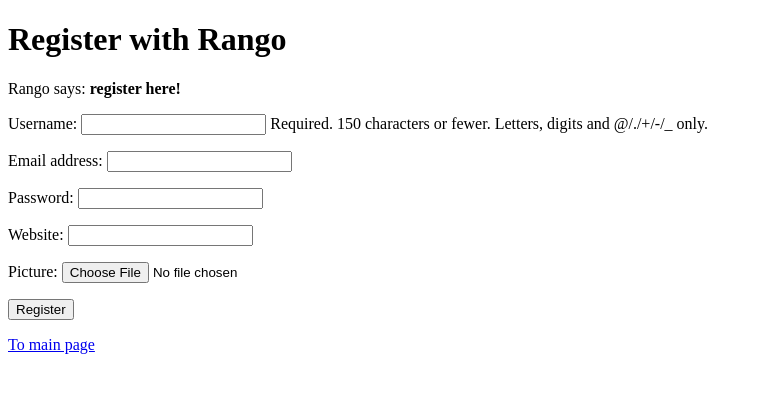
After one commit to 2160057a/tangowithdjango, a Django app: page /rango/register/ in a window 1280 px wide. The commit adds this page. Shown: the top 393 px of the page, without its empty margins (0-759 px from the left). Run offline with Django 3.2, Linux system fonts and the light colour scheme.

Commit message:
Chapter 9 -completed

```diff
--- a/tango_with_django_project/rango/admin.py
+++ b/tango_with_django_project/rango/admin.py
@@ -1,5 +1,5 @@
 from django.contrib import admin
-from rango.models import Category, Page
+from rango.models import Category, Page, UserProfile
 
 class PageAdmin(admin.ModelAdmin):
 
@@ -12,3 +12,4 @@ class CategoryAdmin(admin.ModelAdmin):
 
 admin.site.register(Category, CategoryAdmin)
 admin.site.register(Page, PageAdmin)
+admin.site.register(UserProfile)
--- a/tango_with_django_project/rango/forms.py
+++ b/tango_with_django_project/rango/forms.py
@@ -1,5 +1,7 @@
 from django import forms
-from rango.models import Page, Category
+from django.contrib.auth.models import User
+
+from rango.models import Page, Category, UserProfile
 
 class CategoryForm(forms.ModelForm):
     name = forms.CharField(max_length=128, help_text="Please enter the category name.")
@@ -41,3 +43,15 @@ class PageForm(forms.ModelForm):
         exclude = ('category',)
         #or specify the fields to include (i.e. not include the category field)
         #fields = ('title', 'url', 'views')
+
+class UserForm(forms.ModelForm):
+    password = forms.CharField(widget = forms.PasswordInput())
+
+    class Meta:
+        model = User
+        fields = ('username', 'email', 'password')
+
+class UserProfileForm(forms.ModelForm):
+    class Meta:
+        model = UserProfile
+        fields = ('website', 'picture')
--- a/tango_with_django_project/rango/models.py
+++ b/tango_with_django_project/rango/models.py
@@ -1,5 +1,6 @@
 from django.db import models
 from django.template.defaultfilters import slugify
+from django.contrib.auth.models import User
 
 # Create your models here.
 
@@ -30,3 +31,15 @@ class Page(models.Model):
 
 	def __unicode__(self):
 		return self.title
+
+
+class UserProfile(models.Model):
+	#This line links UserProfile to a User model instance
+	user = models.OneToOneField(User)
+
+	#Addinational attributes we wish to include
+	website = models.URLField(blank = True)
+	picture = models.ImageField(upload_to='profile_images', blank = True)
+
+	def __unicode__(self):
+		return self.user.username
--- a/tango_with_django_project/rango/urls.py
+++ b/tango_with_django_project/rango/urls.py
@@ -7,4 +7,8 @@ urlpatterns = patterns('',
 		url(r'^category/(?P<category_name_slug>[\w\-]+)/$', views.category, name='category'),
 		url(r'^add_category/$', views.add_category, name = 'add_category'),
 		url(r'^category/(?P<category_name_slug>[\w\-]+)/add_page', views.add_page, name='add_page'),
+		url(r'^register/$', views.register, name = 'register'),
+		url(r'^login/$', views.user_login, name = 'login'),
+		url(r'^restricted/$', views.restricted, name = 'restricted'),
+		url(r'^logout/$', views.user_logout, name = 'logout')
 		)
--- a/tango_with_django_project/rango/views.py
+++ b/tango_with_django_project/rango/views.py
@@ -1,12 +1,18 @@
 from django.shortcuts import render
 
 from django.http import HttpResponse, HttpResponseRedirect
+
+from django.contrib.auth import authenticate, login
+from django.contrib.auth import logout
+
+from django.contrib.auth.decorators import login_required
 
 from django.core.urlresolvers import reverse
 
 from rango.models import Category, Page
 
 from rango.forms import CategoryForm, PageForm
+from rango.forms import UserForm, UserProfileForm
 
 
 def index(request):
@@ -59,7 +65,7 @@ def category(request, category_name_slug):
 
 	return render(request, 'rango/category.html', context_dict)
 
-
+@login_required
 def add_category(request):
     # A HTTP POST?
     if request.method == 'POST':
@@ -84,7 +90,7 @@ def add_category(request):
     # Render the form with error messages (if any).
     return render(request, 'rango/add_category.html', {'form': form})
 
-
+@login_required
 def add_page(request, category_name_slug):
 
     try:
@@ -110,3 +116,104 @@ def add_page(request, category_name_slug):
     context_dict = {'form':form, 'category': cat}
 
     return render(request, 'rango/add_page.html', context_dict)
+
+def register(request):
+
+    #Boolean value for telling the template if the registeration was succesful or not.
+    # Set to false initially, changed to True when succesful registeration has occurred.
+
+    registered = False
+
+    if request.method == 'POST':
+
+        #Grab the information from the raw for information
+        user_form = UserForm(data = request.POST)
+        profile_form = UserProfileForm(data = request.POST)
+
+        if user_form.is_valid() and profile_form.is_valid():
+            #Save the user's form data to the database
+            user = user_form.save()
+
+            #Now we hash the password with set_password method
+            #Once hashed, we can update the user object
+
+            user.set_password(user.password)
+            user.save()
+
+            #Sorting out the UserProfile instance
+            #Since we need to set the user attribute ourselves, we set commit=False
+            #This delays saving the model until we're ready to avoid integrity problems.
+
+            profile = profile_form.save(commit=False)
+            profile.user = user
+
+            #Was a picture submitted?
+            #We need to get it from the input form and put it in the UserProfile model
+            if 'picture' in request.FILES:
+                profile.picture = request.FILES['picture']
+
+            profile.save()
+            registered = True
+        else:
+            print user_form.errors, profile_form.errors
+
+    else:
+        user_form = UserForm()
+        profile_form = UserProfileForm()
+
+    return render(request,
+        'rango/register.html',
+        {'user_form':user_form, 'profile_form':profile_form, 'registered':registered} )
+
+def user_login(request):
+
+    login_failed = False
+
+    # If the request is a HTTP POST, try to pull out the relevant information.
+    if request.method == 'POST':
+        # Gather the username and password provided by the user.
+        # This information is obtained from the login form.
+        username = request.POST['username']
+        password = request.POST['password']
+
+        # Use Django's machinery to attempt to see if the username/password
+        # combination is valid - a User object is returned if it is.
+        user = authenticate(username=username, password=password)
+
+        # If we have a User object, the details are correct.
+        # If None (Python's way of representing the absence of a value), no user
+        # with matching credentials was found.
+        if user:
+            # Is the account active? It could have been disabled.
+            if user.is_active:
+                # If the account is valid and active, we can log the user in.
+                # We'll send the user back to the homepage.
+                login(request, user)
+                return HttpResponseRedirect('/rango/')
+            else:
+                # An inactive account was used - no logging in!
+                return HttpResponse("Your Rango account is disabled.")
+        else:
+            # Bad login details were provided. So we can't log the user in.
+            print "Invalid login details: {0}, {1}".format(username, password)
+            login_failed = True
+            # How to use HttpRequestRedirect here???????????????????????????????????????????????????
+            return render(request, 'rango/login.html', {'login_failed':login_failed})
+
+    # The request is not a HTTP POST, so display the login form.
+    # This scenario would most likely be a HTTP GET.
+    else:
+        # No context variables to pass to the template system, hence the
+        # blank dictionary object...
+        return render(request, 'rango/login.html', {'login_failed':login_failed})
+
+@login_required
+def restricted(request):
+    return HttpResponse("Since you're logged in, you can see this AWESOME text!")
+
+
+@login_required
+def user_logout(request):
+    logout(request)
+
+    return HttpResponseRedirect('/rango/')
--- a/tango_with_django_project/tango_with_django_project/settings.py
+++ b/tango_with_django_project/tango_with_django_project/settings.py
@@ -26,7 +26,7 @@ SECRET_KEY = '&kwxeskvvdt)wcd&uh%-4(&3@$yhf)=lm7j8udvbn3*u_yxdq+'
 
 # SECURITY WARNING: don't run with debug turned on in production!
 DEBUG = True
-
+#Groups: a method of applying permissions to more than one user.
 TEMPLATE_DEBUG = True
 
 TEMPLATE_DIRS = [
@@ -100,3 +100,5 @@ STATICFILES_DIRS = (
 
 MEDIA_URL = '/media/'
 MEDIA_ROOT = os.path.join(BASE_DIR, 'media')
+
+LOGIN_URL = '/rango/login/'
--- /dev/null
+++ b/tango_with_django_project/templates/rango/register.html
@@ -0,0 +1,34 @@
+<!DOCTYPE html>
+<html>
+    <head>
+        <title>Rango</title>
+    </head>
+
+    <body>
+        <h1>Register with Rango</h1>
+
+        {% if registered %}
+        Rango says: <strong>thank you for registering!</strong>
+        <a href="/rango/">Return to the homepage.</a><br />
+        {% else %}
+        Rango says: <strong>register here!</strong><br />
+
+        <form id="user_form" method="post" action="/rango/register/"
+                enctype="multipart/form-data">
+
+            {% csrf_token %}
+
+            <!-- Display each form. The as_p method wraps each element in a paragraph
+                 (<p>) element. This ensures each element appears on a new line,
+                 making everything look neater. -->
+            {{ user_form.as_p }}
+            {{ profile_form.as_p }}
+
+            <!-- Provide a button to click to submit the form. -->
+            <input type="submit" name="submit" value="Register" />
+        </form>
+        <p>
+            <a href="/rango/">To main page</a>
+        {% endif %}
+    </body>
+</html>
```
Also changed, not shown: tango_with_django_project/templates/rango/index.html (+16 -1 lines), tango_with_django_project/templates/rango/login.html (added, +28 -0 lines), tango_with_django_project/db.sqlite3, tango_with_django_project/media/profile_images/10744654_805579229485920_343077689_n.jpg (added), tango_with_django_project/media/profile_images/10744654_805579229485920_343077689_n_mG5Cb87.jpg (added), tango_with_django_project/rango/migrations/0004_userprofile.py (added), 7 other files.
